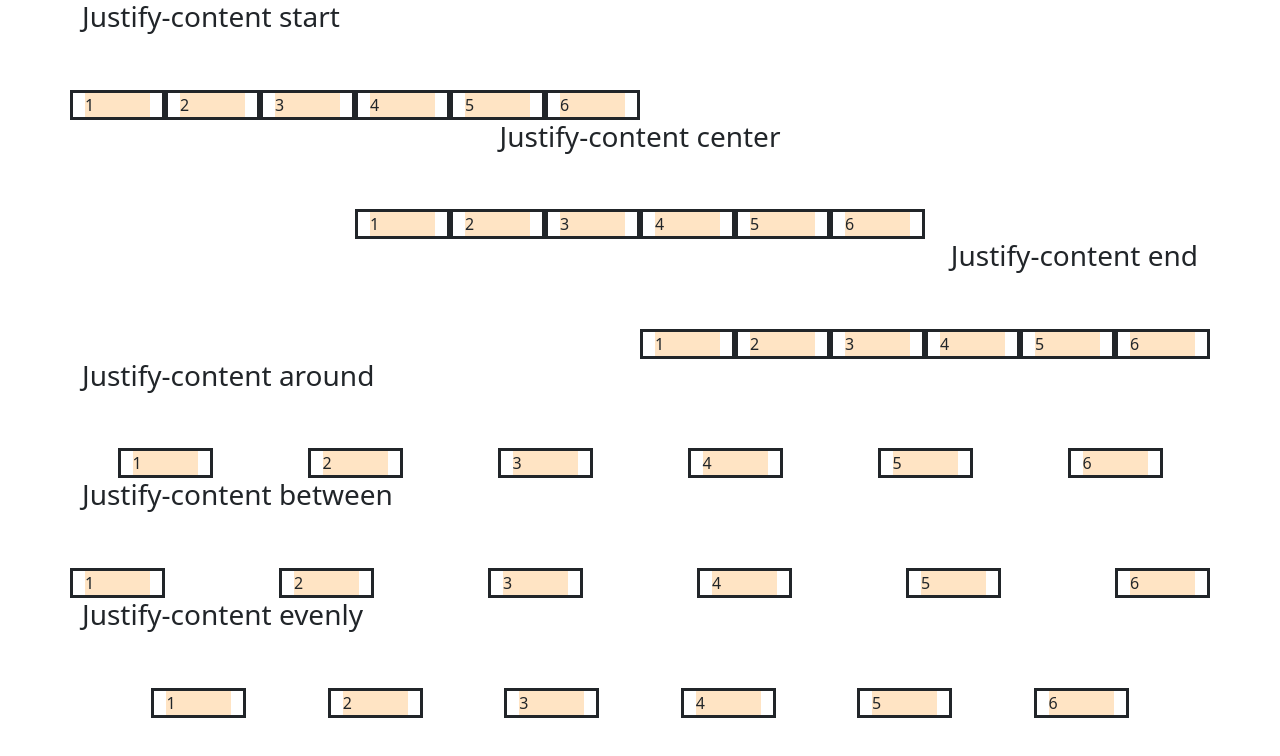
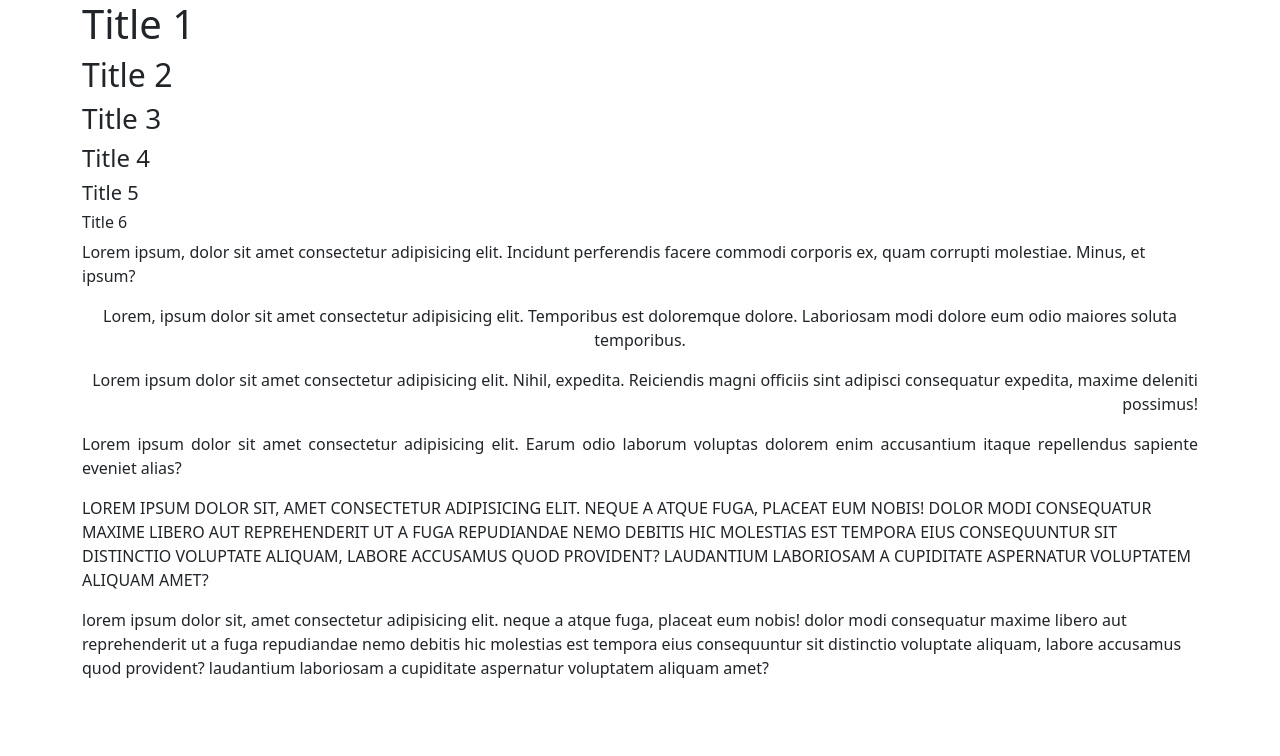
Before and after one commit to Haziqbatak/bootstrap-5.3.2-dist, a plain HTML site: page index.html in a window 1280 px wide. Drawn offline with Linux system fonts and the light colour scheme.

Commit message:
update text

```diff
--- a/index.html
+++ b/index.html
@@ -20,143 +20,30 @@
 
 <body>
     <div class="container">
-        <h3>Justify-content start</h3>
-        <div class="row justify-content-start">
-            <div class="col-1 bordered mt-5">
-                <div class="bg-color">1</div>
-            </div>
-            <div class="col-1 bordered mt-5">
-                <div class="bg-color">2</div>
-            </div>
-            <div class="col-1 bordered mt-5">
-                <div class="bg-color">3</div>
-            </div>
-            <div class="col-1 bordered mt-5">
-                <div class="bg-color">4</div>
-            </div>
-            <div class="col-1 bordered mt-5">
-                <div class="bg-color">5</div>
-            </div>
-            <div class="col-1 bordered mt-5">
-                <div class="bg-color">6</div>
-            </div>
-        </div>
-
-        <h3 class="text-center">Justify-content center</h3>
-        <div class="row justify-content-center">
-                <div class="col-1 bordered mt-5">
-                    <div class="bg-color">1</div>
-                </div>
-                <div class="col-1 bordered mt-5">
-                    <div class="bg-color">2</div>
-                </div>
-                <div class="col-1 bordered mt-5">
-                    <div class="bg-color">3</div>
-                </div>
-                <div class="col-1 bordered mt-5">
-                    <div class="bg-color">4</div>
-                </div>
-                <div class="col-1 bordered mt-5">
-                    <div class="bg-color">5</div>
-                </div>
-                <div class="col-1 bordered mt-5">
-                    <div class="bg-color">6</div>
-                </div>
-        </div>
-
-        <h3 class="text-end">Justify-content end</h3>
-        <div class="row justify-content-end">
-                    <div class="col-1 bordered mt-5">
-                        <div class="bg-color">1</div>
-                    </div>
-                    <div class="col-1 bordered mt-5">
-                        <div class="bg-color">2</div>
-                    </div>
-                    <div class="col-1 bordered mt-5">
-                        <div class="bg-color">3</div>
-                    </div>
-                    <div class="col-1 bordered mt-5">
-                        <div class="bg-color">4</div>
-                    </div>
-                    <div class="col-1 bordered mt-5">
-                        <div class="bg-color">5</div>
-                    </div>
-                    <div class="col-1 bordered mt-5">
-                        <div class="bg-color">6</div>
-                    </div>
-        </div>
-
-        <h3 class="text-around">Justify-content around</h3>
-        <div class="row justify-content-around">
-                    <div class="col-1 bordered mt-5">
-                        <div class="bg-color">1</div>
-                    </div>
-                    <div class="col-1 bordered mt-5">
-                        <div class="bg-color">2</div>
-                    </div>
-                    <div class="col-1 bordered mt-5">
-                        <div class="bg-color">3</div>
-                    </div>
-                    <div class="col-1 bordered mt-5">
-                        <div class="bg-color">4</div>
-                    </div>
-                    <div class="col-1 bordered mt-5">
-                        <div class="bg-color">5</div>
-                    </div>
-                    <div class="col-1 bordered mt-5">
-                        <div class="bg-color">6</div>
-                    </div>
-        </div>
-
-        <h3 class="text-between">Justify-content between</h3>
-        <div class="row justify-content-between">
-                    <div class="col-1 bordered mt-5">
-                        <div class="bg-color">1</div>
-                    </div>
-                    <div class="col-1 bordered mt-5">
-                        <div class="bg-color">2</div>
-                    </div>
-                    <div class="col-1 bordered mt-5">
-                        <div class="bg-color">3</div>
-                    </div>
-                    <div class="col-1 bordered mt-5">
-                        <div class="bg-color">4</div>
-                    </div>
-                    <div class="col-1 bordered mt-5">
-                        <div class="bg-color">5</div>
-                    </div>
-                    <div class="col-1 bordered mt-5">
-                        <div class="bg-color">6</div>
-                    </div>
-        </div>
-
-        <h3 class="text-evenly">Justify-content evenly</h3>
-        <div class="row justify-content-evenly">
-                    <div class="col-1 bordered mt-5">
-                        <div class="bg-color">1</div>
-                    </div>
-                    <div class="col-1 bordered mt-5">
-                        <div class="bg-color">2</div>
-                    </div>
-                    <div class="col-1 bordered mt-5">
-                        <div class="bg-color">3</div>
-                    </div>
-                    <div class="col-1 bordered mt-5">
-                        <div class="bg-color">4</div>
-                    </div>
-                    <div class="col-1 bordered mt-5">
-                        <div class="bg-color">5</div>
-                    </div>
-                    <div class="col-1 bordered mt-5">
-                        <div class="bg-color">6</div>
-                    </div>
-        </div>
+        <h1>Title 1</h1>
+        <h2>Title 2</h2>
+        <h3>Title 3</h3>
+        <h4>Title 4</h4>
+        <h5>Title 5</h5>
+        <h6>Title 6</h6>
+        <p class="text-start">Lorem ipsum, dolor sit amet consectetur adipisicing elit. Incidunt perferendis facere
+            commodi corporis ex, quam corrupti molestiae. Minus, et ipsum?</p>
+        <p class="text-center">Lorem, ipsum dolor sit amet consectetur adipisicing elit. Temporibus est doloremque
+            dolore. Laboriosam modi dolore eum odio maiores soluta temporibus.</p>
+        <p class="text-end">Lorem ipsum dolor sit amet consectetur adipisicing elit. Nihil, expedita. Reiciendis magni
+            officiis sint adipisci consequatur expedita, maxime deleniti possimus!</p>
+        <p style="text-align: justify;">Lorem ipsum dolor sit amet consectetur adipisicing elit. Earum odio laborum voluptas
+            dolorem enim accusantium itaque repellendus sapiente eveniet alias?</p>
+        <p class="text-uppercase">Lorem ipsum dolor sit, amet consectetur adipisicing elit. Neque a atque fuga, placeat
+            eum nobis! Dolor modi consequatur maxime libero aut reprehenderit ut a fuga repudiandae nemo debitis hic
+            molestias est tempora eius consequuntur sit distinctio voluptate aliquam, labore accusamus quod provident?
+            Laudantium laboriosam a cupiditate aspernatur voluptatem aliquam amet?</p>
+        <p class="text-lowercase">LOREM IPSUM DOLOR SIT, AMET CONSECTETUR ADIPISICING ELIT. NEQUE A ATQUE FUGA, PLACEAT
+            EUM NOBIS! DOLOR MODI CONSEQUATUR MAXIME LIBERO AUT REPREHENDERIT UT A FUGA REPUDIANDAE NEMO DEBITIS HIC
+            MOLESTIAS EST TEMPORA EIUS CONSEQUUNTUR SIT DISTINCTIO VOLUPTATE ALIQUAM, LABORE ACCUSAMUS QUOD PROVIDENT?
+            LAUDANTIUM LABORIOSAM A CUPIDITATE ASPERNATUR VOLUPTATEM ALIQUAM AMET?</p>
     </div>
-
-
-
-
-            <script src="js/bootstrap.bundle.min.js"></script>
+    <script src="js/bootstrap.bundle.min.js"></script>
 
 </body>
 
```
